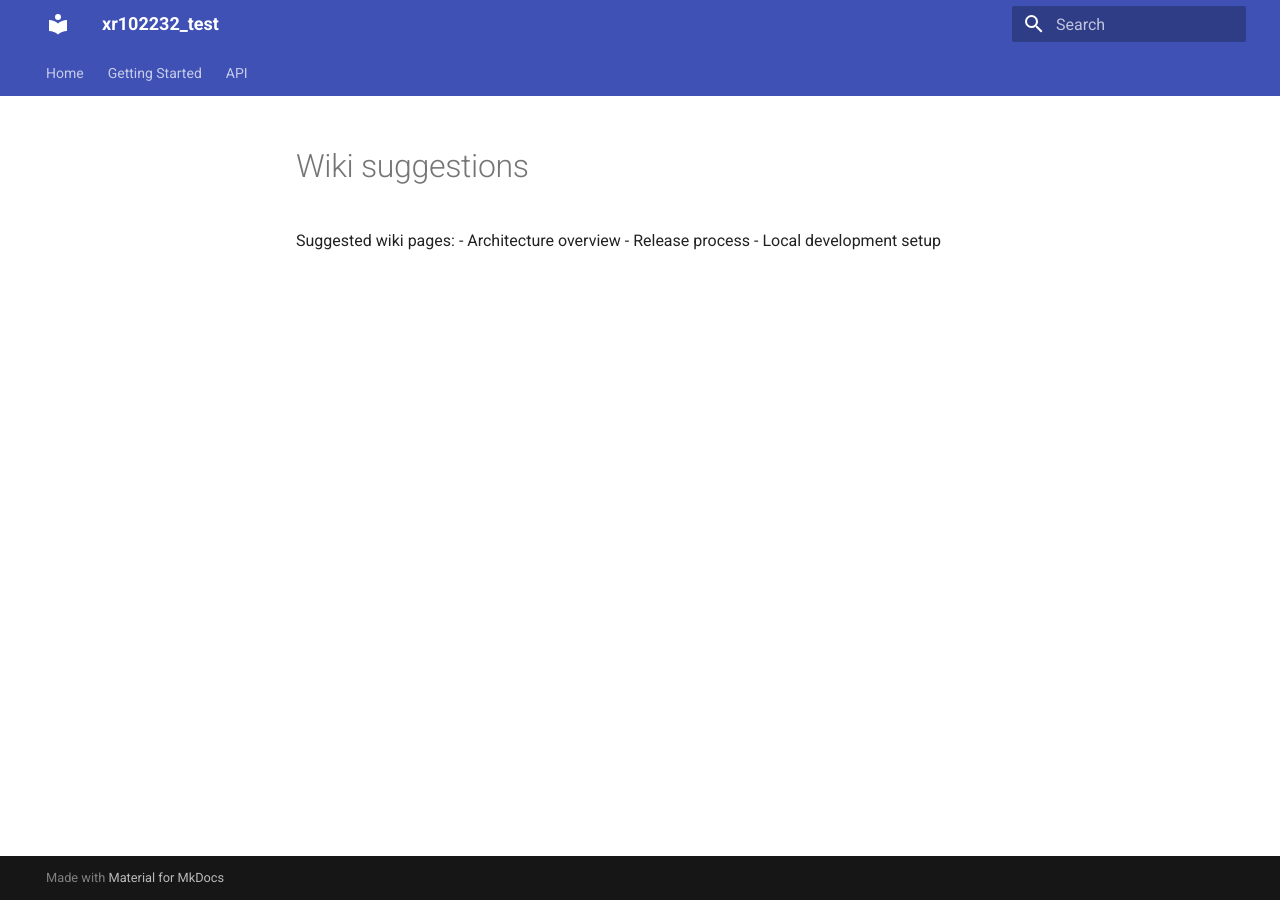
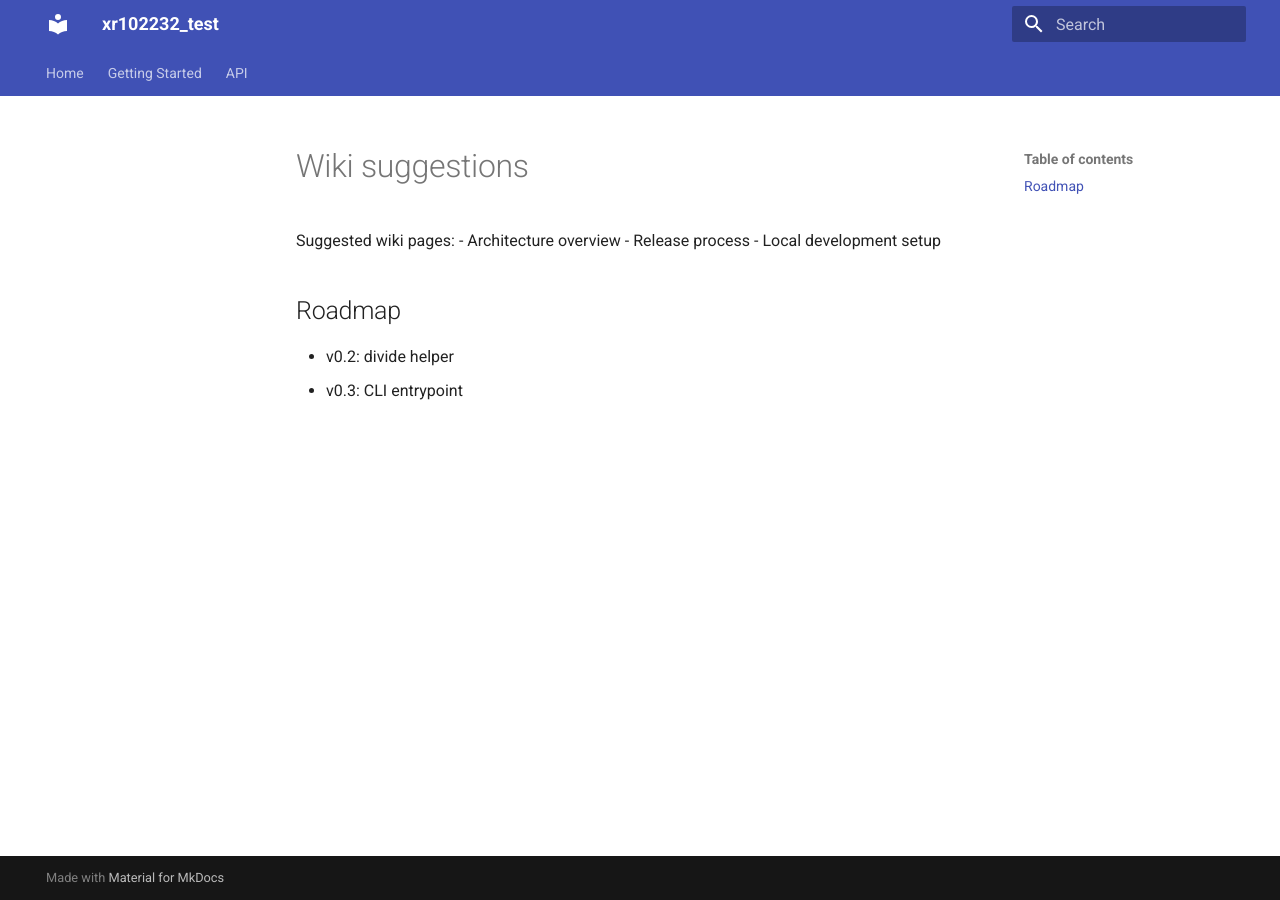
Before and after one commit to anand2532/xr102232_test, an MkDocs documentation site: the page built from docs/WIKI.md, in a window 1280 px wide. Built offline with MkDocs 1.6.1 and Material for MkDocs 9.7.7, drawn with Linux system fonts in a browser that asks for light colours.

Commit message:
docs: add wiki roadmap

```diff
--- a/docs/WIKI.md
+++ b/docs/WIKI.md
@@ -4,3 +4,7 @@ Suggested wiki pages:
 - Architecture overview
 - Release process
 - Local development setup
+
+## Roadmap
+- v0.2: divide helper
+- v0.3: CLI entrypoint
```
